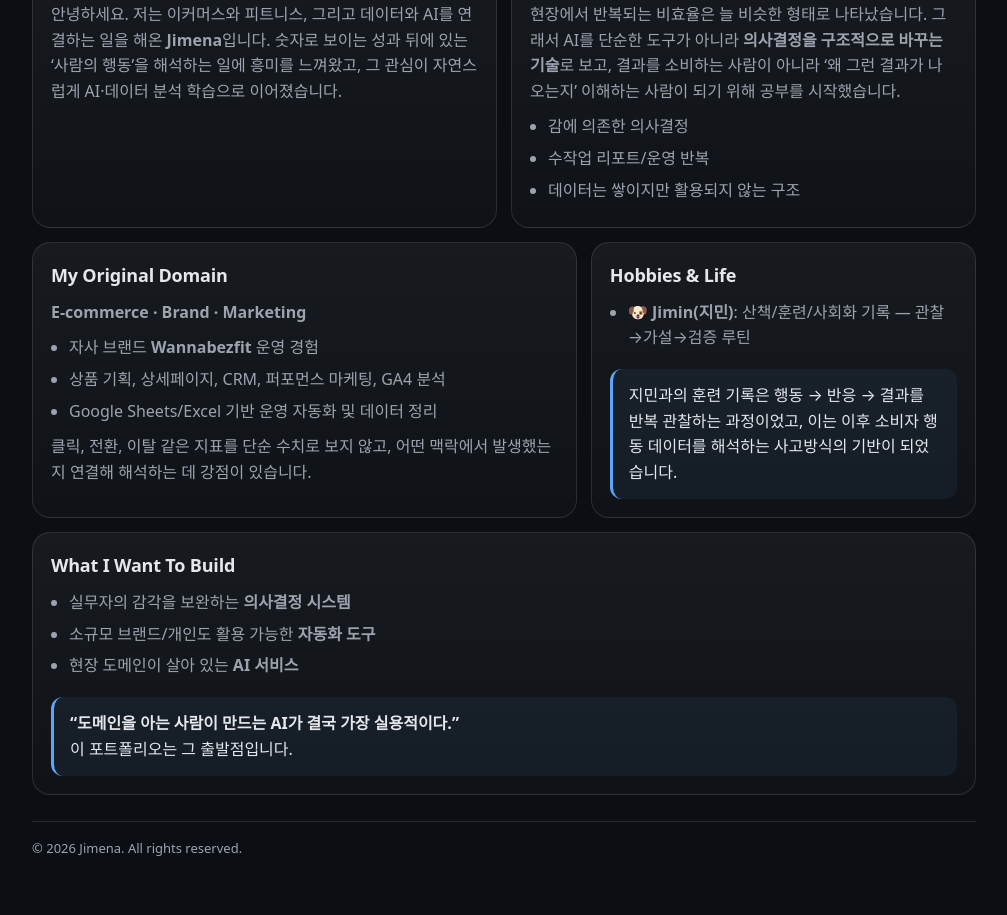
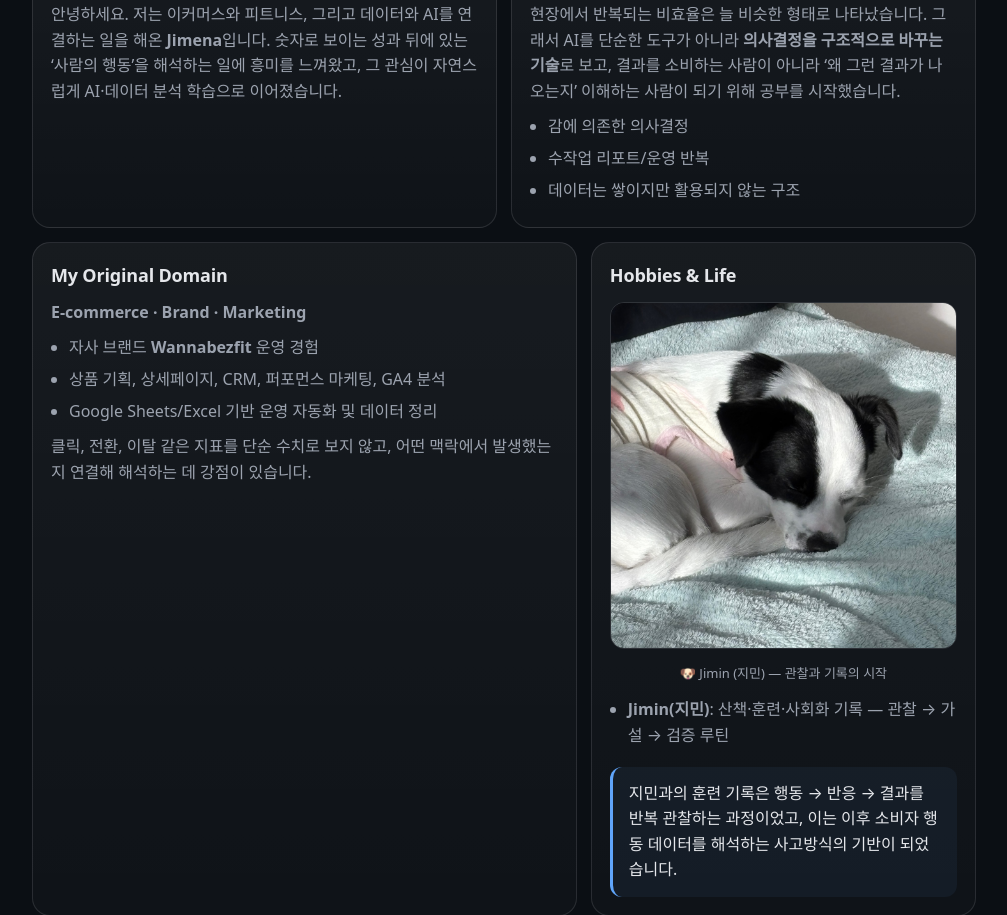
Before and after one commit to jimena1lee/myportfolio, a plain HTML site: page index.html in a window 1280 px wide. Shown: the part 601-1516 px from the top of the page, without its empty margins (136-1143 px from the left). Drawn offline with Linux system fonts and the light colour scheme.

Commit message:
Add Jimin photo and caption to hobbies section
Added a photo of Jimin with a caption in the hobbies section.

````diff
--- a/index.html
+++ b/index.html
@@ -1,4 +1,3 @@
-<html>
 <!doctype html>
 <html lang="ko">
 <head>
@@ -37,6 +36,9 @@
     .kpi{display:flex;gap:10px;flex-wrap:wrap}
     .kpi .pill{border-color:rgba(96,165,250,.28)}
     .quote{margin-top:18px;padding:14px 16px;border-left:3px solid var(--accent);background:rgba(96,165,250,.06);border-radius:12px;color:var(--text)}
+    .jimin-photo{margin:12px 0 14px}
+    .jimin-photo img{width:100%;aspect-ratio:1/1;object-fit:cover;border-radius:14px;border:1px solid var(--line)}
+    .jimin-photo .caption{margin-top:6px;font-size:13px;color:var(--muted);text-align:center}
     footer{margin-top:26px;color:var(--muted);font-size:13px;border-top:1px solid var(--line);padding-top:16px}
     @media (max-width:720px){
       h1{font-size:34px}
@@ -104,8 +106,15 @@
 
       <article class="card span-5">
         <h2>Hobbies & Life</h2>
+
+        <!-- Jimin Photo -->
+        <div class="jimin-photo">
+          <img src="jimin.jpg" alt="Jimin the dog" />
+          <p class="caption">🐶 Jimin (지민) — 관찰과 기록의 시작</p>
+        </div>
+
         <ul>
-          <li>🐶 <b>Jimin(지민)</b>: 산책/훈련/사회화 기록 — 관찰→가설→검증 루틴</li>
+          <li><b>Jimin(지민)</b>: 산책·훈련·사회화 기록 — 관찰 → 가설 → 검증 루틴</li>
         </ul>
         <div class="quote">
           지민과의 훈련 기록은 행동 → 반응 → 결과를 반복 관찰하는 과정이었고,
@@ -134,4 +143,3 @@
   </script>
 </body>
 </html>
-```
````
